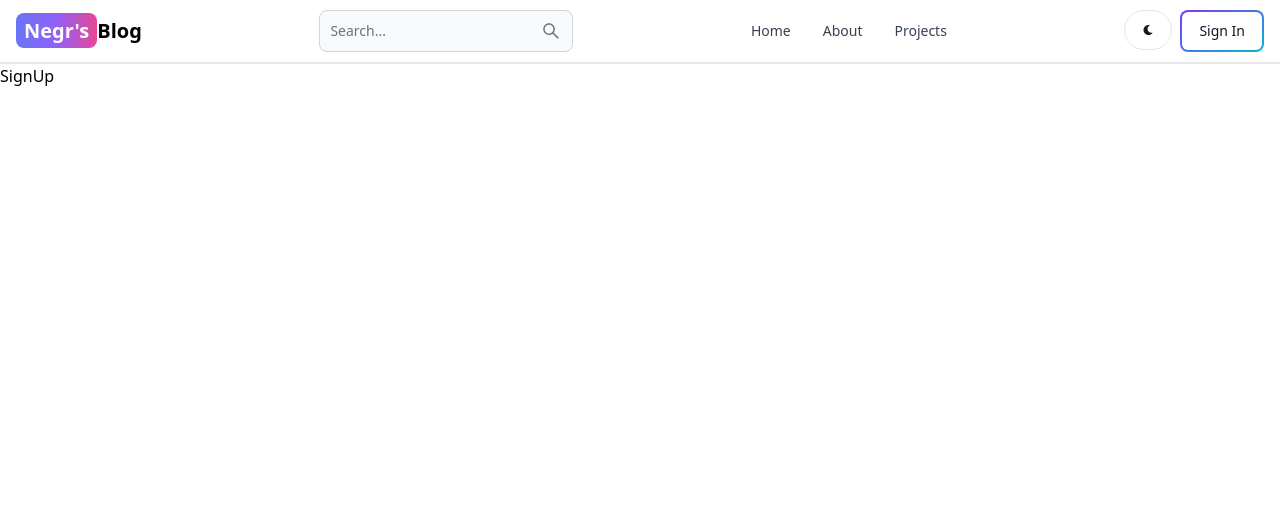
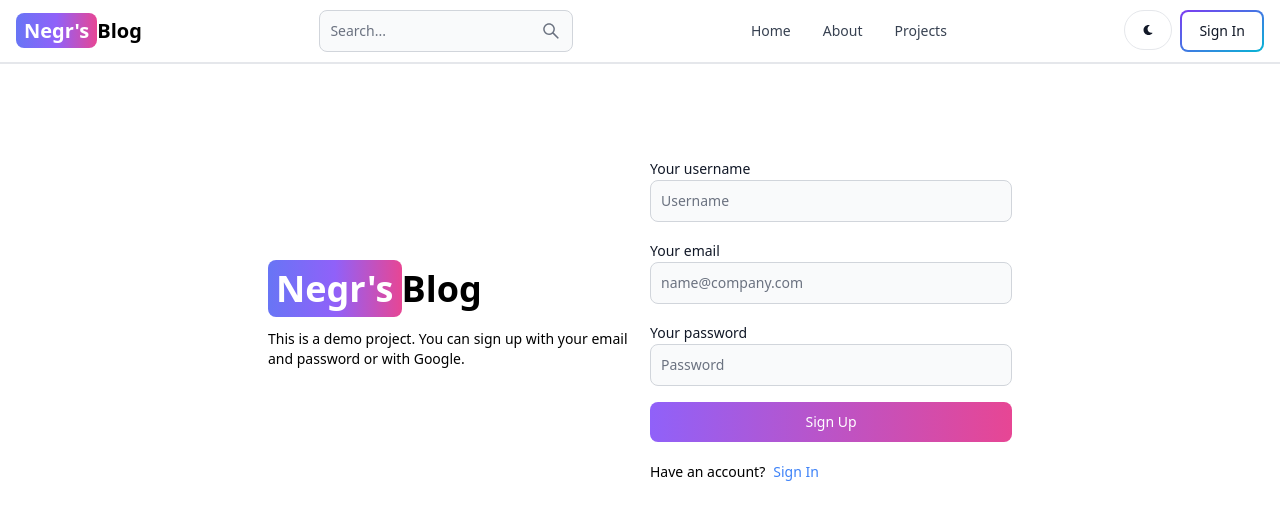
Before and after one commit to yaromyrkuninets/mern-blog-app, a React (Vite) app in the folder client/: page /sign-up in a window 1280 px wide. Shown: the top 520 px of the page. Built offline with nearby package versions, Linux system fonts and the light colour scheme.

Commit message:
create signup page ui

```diff
--- a/client/src/pages/SignUp.tsx
+++ b/client/src/pages/SignUp.tsx
@@ -1,8 +1,70 @@
-import React from 'react'
+import { Button, Label, TextInput } from "flowbite-react"
+import { Link } from "react-router-dom"
 
 const SignUp = () => {
     return (
-        <div>SignUp</div>
+        <div className='min-h-screen mt-20'>
+            <div className='flex p-3 max-w-3xl mx-auto flex-col md:flex-row md:items-center gap-5'>
+                {/* left */}
+                <div className='flex-1'>
+                    <Link to='/' className='font-bold dark:text-white text-4xl'>
+                        <span className='px-2 py-1 bg-gradient-to-r from-indigo-500 via-purple-500 to-pink-500 rounded-lg text-white'>
+                        Negr's
+                        </span>
+                        Blog
+                    </Link>
+                    <p className='text-sm mt-5'>
+                        This is a demo project. You can sign up with your email and password
+                        or with Google.
+                    </p>
+                </div>
+                {/* right */}
+                <div className="flex-1">
+                    <form className='flex flex-col gap-4' action="">
+                        <div className="">
+                            <Label value='Your username' />
+                            <TextInput
+                                type='text'
+                                placeholder='Username'
+                                id='username'
+                            />
+                        </div>
+
+                        <div className="">
+                            <Label value='Your email' />
+                            <TextInput
+                                type='email'
+                                placeholder='name@company.com'
+                                id='email'
+                            />
+                        </div>
+
+                        <div className="">
+                            <Label value='Your password' />
+                            <TextInput
+                                type='password'
+                                placeholder='Password'
+                                id='password'
+                            />
+                        </div>
+
+                        <Button
+                            gradientDuoTone='purpleToPink'
+                            type='submit'
+                        >
+                            Sign Up
+                        </Button>
+                    </form>
+
+                    <div className="flex gap-2 text-sm mt-5">
+                        <span>Have an account?</span>
+                        <Link to='/sign-in' className='text-blue-500'>
+                            Sign In
+                        </Link>
+                    </div>
+                </div>
+            </div>
+        </div>
     )
 }
 
```
